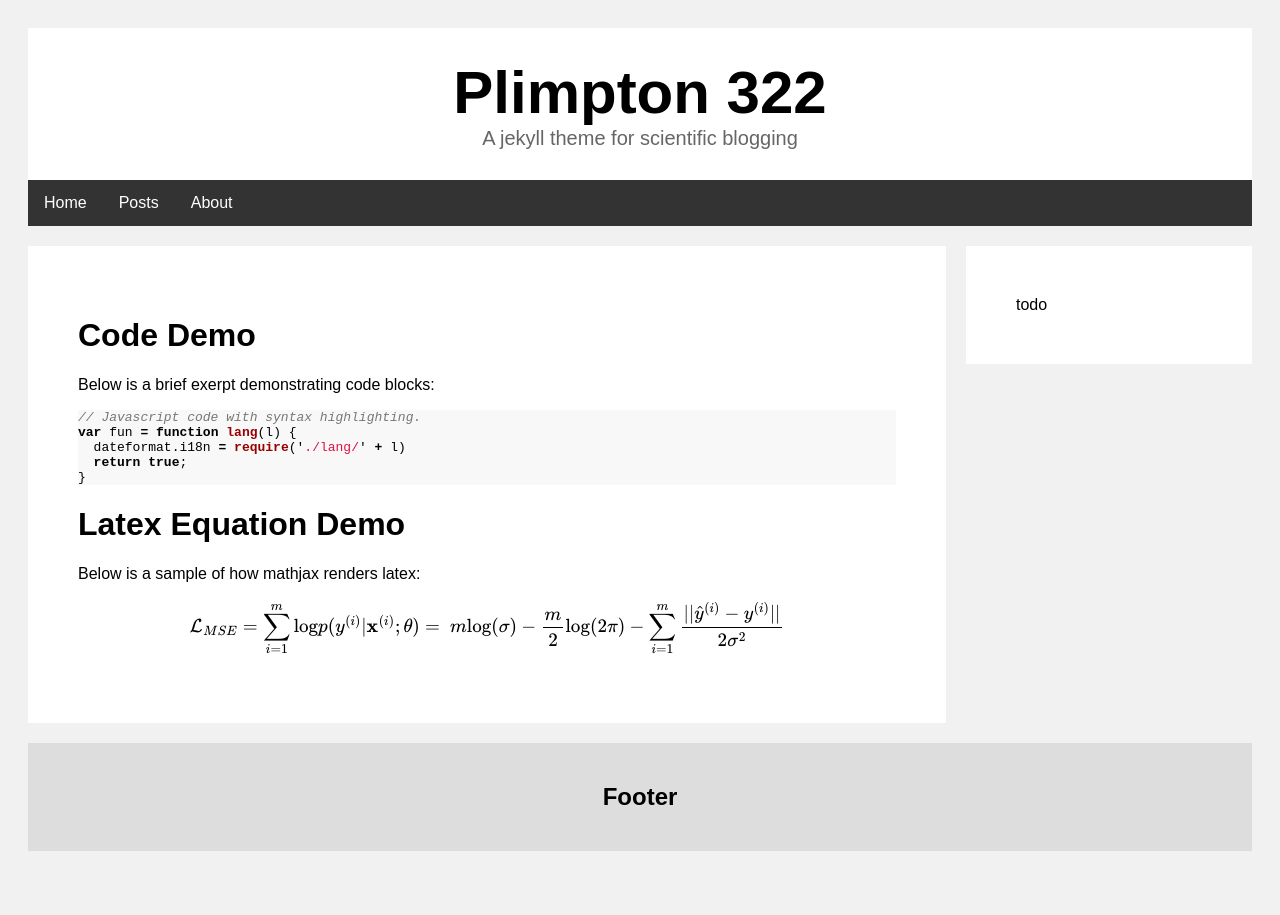
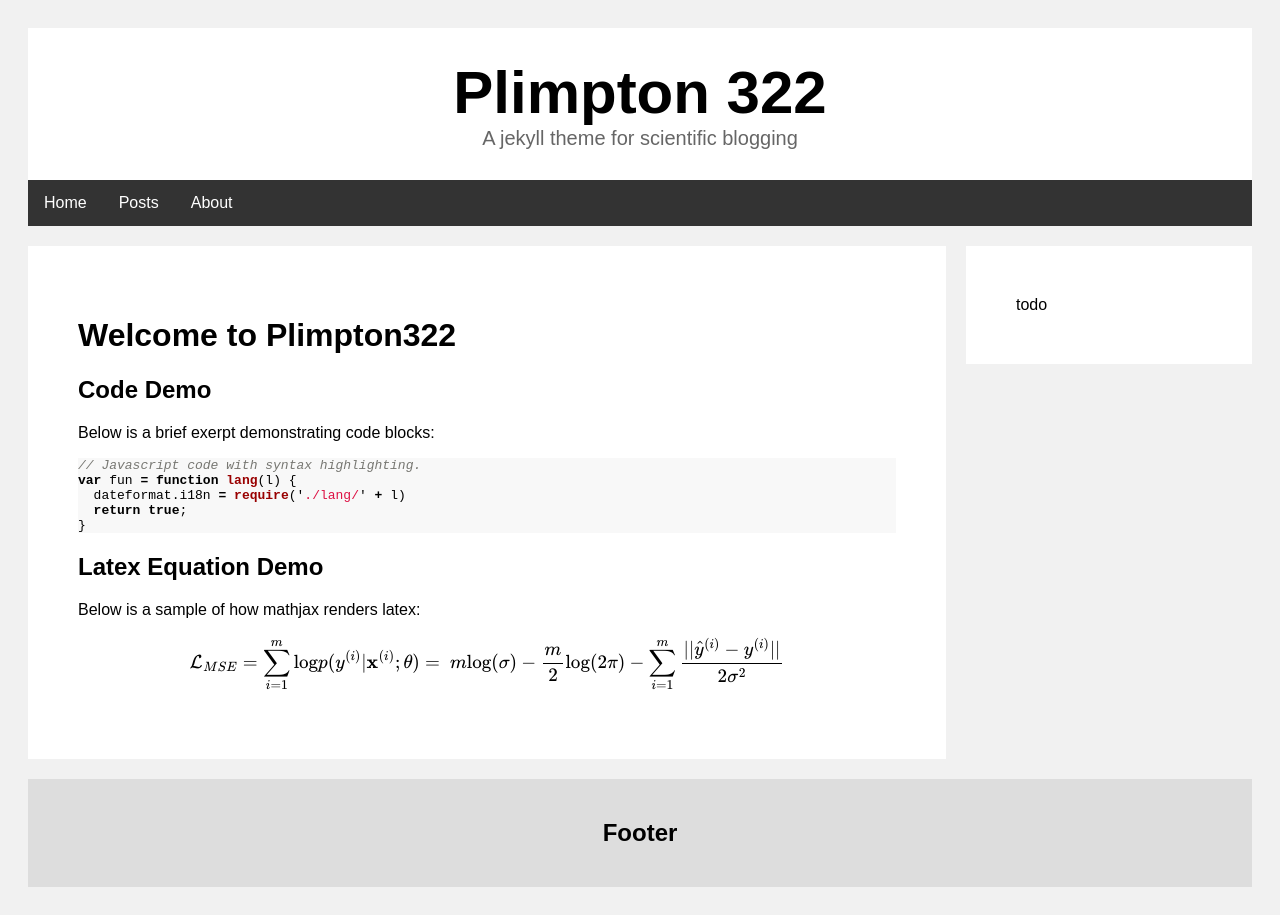
Before and after one commit to adrian-dalessandro/Plimpton322, a Jekyll site: the page built from index.md, in a window 1280 px wide. Built offline with Jekyll 4.4.1, drawn with Linux system fonts in a browser that asks for light colours; formulas are drawn with MathJax 3.

Commit message:
Update index.md

````diff
--- a/index.md
+++ b/index.md
@@ -2,7 +2,9 @@
 layout: default
 title: Hello World
 ---
-# Code Demo
+# Welcome to Plimpton322
+
+## Code Demo
 
 Below is a brief exerpt demonstrating code blocks:
 
@@ -14,7 +16,7 @@ var fun = function lang(l) {
 }
 ```
 
-# Latex Equation Demo
+## Latex Equation Demo
 
 Below is a sample of how mathjax renders latex:
 
````
